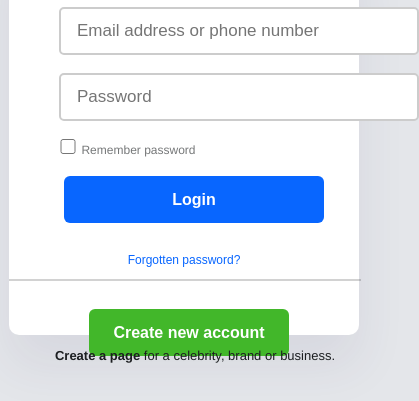
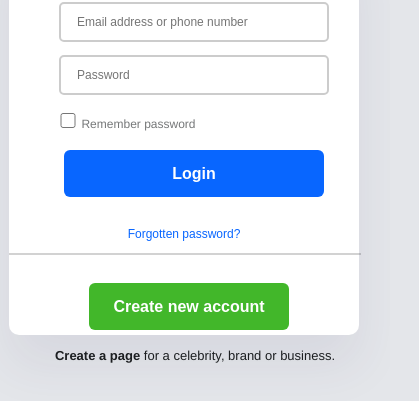
Before and after one commit to BuhleDamane/Replica, a plain HTML site: page index.html in a window 390 px wide. Shown: the part 159-560 px from the top of the page, 419 px wide, since content can reach past the window. Drawn offline with Linux system fonts and the light colour scheme.

Commit message:
Updated style.css

```diff
--- a/styles.css
+++ b/styles.css
@@ -458,13 +458,13 @@ button{
     margin-left: -30px;
     font-size: 30px;
   }
-  .details{
+  #emailOrPhone{
     width: 250px;
     font-size: 12px;
     height: 4px;
     margin-top: -5px;
   }
-  .password{
+  #password{
     margin-top: -5px;
     width: 250px;
     font-size: 12px;
```
